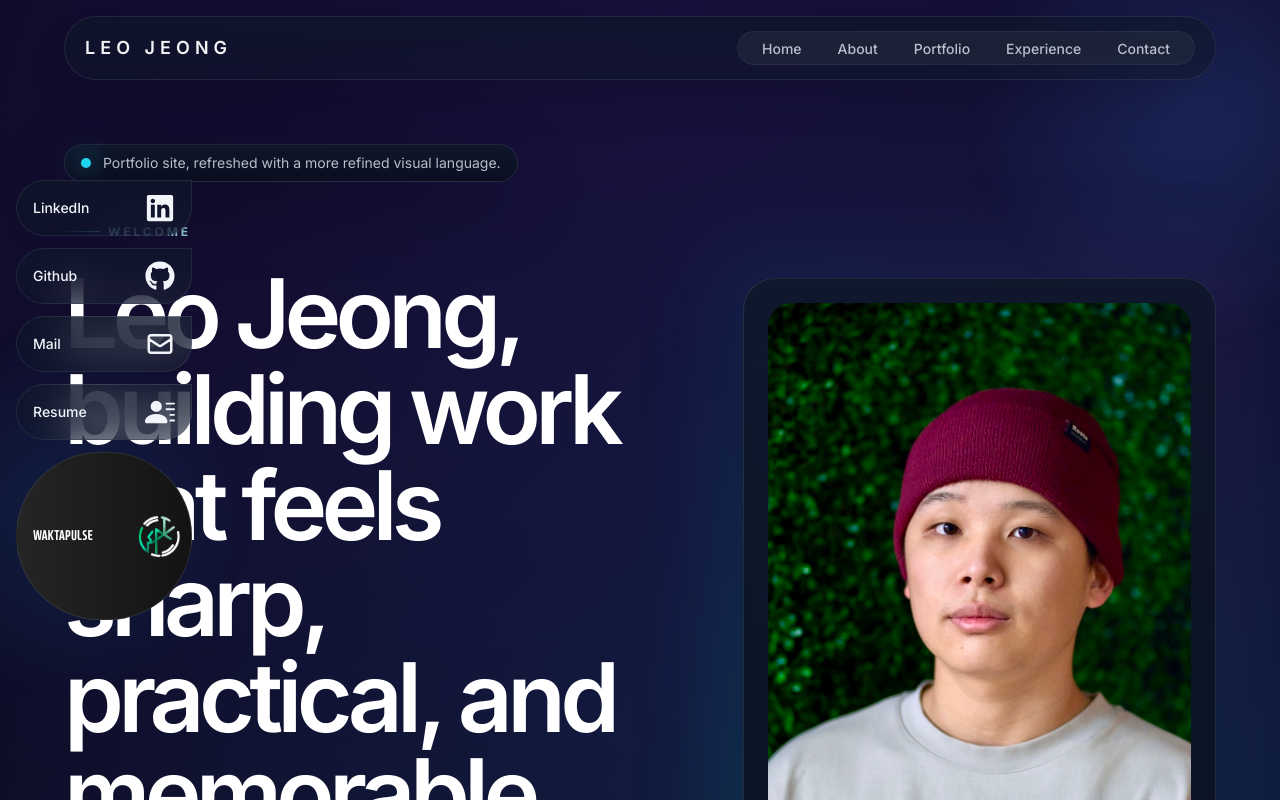
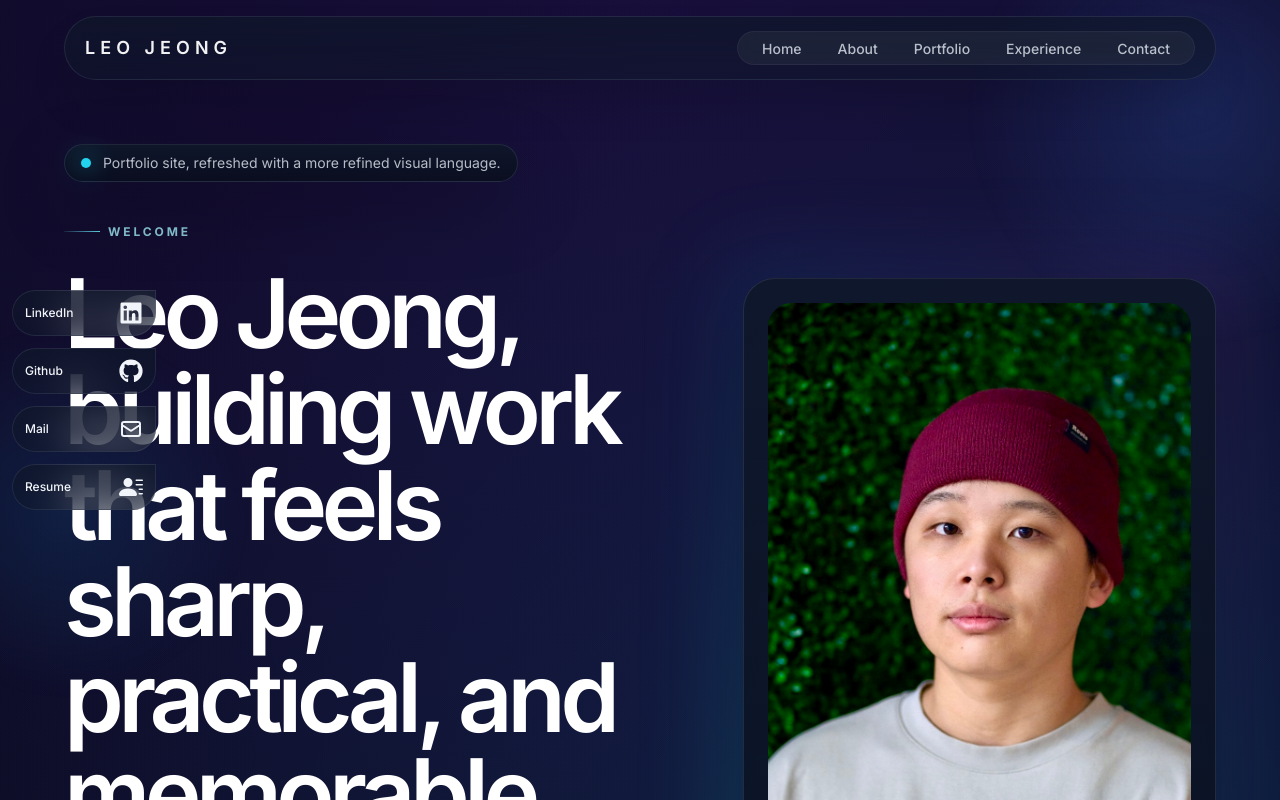
Before and after one commit to triple1566/leo_portfolio, a React (Create React App) app: page / in a window 1280 px wide. Shown: the top 800 px of the page. Built offline with nearby package versions, Linux system fonts and the light colour scheme.

Commit message:
redesigned whole thing

```diff
--- a/src/components/SocialLinks.jsx
+++ b/src/components/SocialLinks.jsx
@@ -2,7 +2,6 @@ import React from 'react';
 import {FaGithub, FaLinkedin} from 'react-icons/fa';
 import {HiOutlineMail} from 'react-icons/hi';
 import {BsFillPersonLinesFill} from'react-icons/bs';
-import WaktapulseLogo from '../assets/portfolio/Logo.png';
 
 
 const SocialLinks = () => {
@@ -12,7 +11,7 @@ const SocialLinks = () => {
       id:1,
       child:(
         <>
-          LinkedIn<FaLinkedin size={30}/>
+          LinkedIn<FaLinkedin size={24}/>
         </>
       ),
       href: 'https://www.linkedin.com/in/leoj1566/',
@@ -22,7 +21,7 @@ const SocialLinks = () => {
       id:2,
       child:(
         <>
-          Github<FaGithub size={30}/>
+          Github<FaGithub size={24}/>
         </>
       ),
       href: 'https://github.com/triple1566',
@@ -32,7 +31,7 @@ const SocialLinks = () => {
       id:3,
       child:(
         <>
-          Mail<HiOutlineMail size={30}/>
+          Mail<HiOutlineMail size={24}/>
         </>
       ),
       href: 'mailto:ljhub1566@gmail.com',
@@ -42,32 +41,21 @@ const SocialLinks = () => {
       id:4,
       child:(
         <>
-          Resume<BsFillPersonLinesFill size={30}/>
+          Resume<BsFillPersonLinesFill size={24}/>
         </>
       ),
       href: '/JEONG SOOCHARN - RESUME.pdf',
       style: 'rounded-tr-md',
       download: true,
-    },
-    {
-      id:5,
-      child:(
-        <>
-          <p className='text-[30px], font-SDSwagger text-[#ffffff]'>WAKTAPULSE</p><img src={WaktapulseLogo} alt="WaktapulseLogo" className='scale-[40%] ml-[-17px]'/>
-        </>
-      ),
-      href: 'https://www.instagram.com/leopard1566/?__pwa=1',
-      style: 'rounded-[50px] bg-gradient-to-r from-[#252525] to-[#131313] text-[#00FFA3]',
-      download: true,
     }
   ];
 
   return (
-    <div className='fixed left-4 top-1/2 z-40 hidden -translate-y-1/2 lg:block'>
+    <div className='fixed left-3 top-1/2 z-40 hidden -translate-y-1/2 lg:block'>
       <ul className='space-y-3'>
         {links.map(({id, child, href, style, download}) => (
-            <li key = {id} className={`glass-panel group flex w-44 items-center justify-between overflow-hidden rounded-full px-4 py-3 text-slate-100 transition duration-300 hover:translate-x-2 hover:bg-cyan-400 hover:text-slate-950 ${style}`}>
-              <a href={href} className='flex w-full items-center justify-between gap-3 text-sm font-medium' download={download} target='_blank' rel='noreferrer'>
+            <li key = {id} className={`glass-panel group flex w-36 items-center justify-between overflow-hidden rounded-full px-3 py-2.5 text-slate-100 transition duration-300 hover:translate-x-2 hover:bg-cyan-400 hover:text-slate-950 ${style}`}>
+              <a href={href} className='flex w-full items-center justify-between gap-2 text-xs font-medium' download={download} target='_blank' rel='noreferrer'>
                 {child}
               </a>
             </li>))}
```
